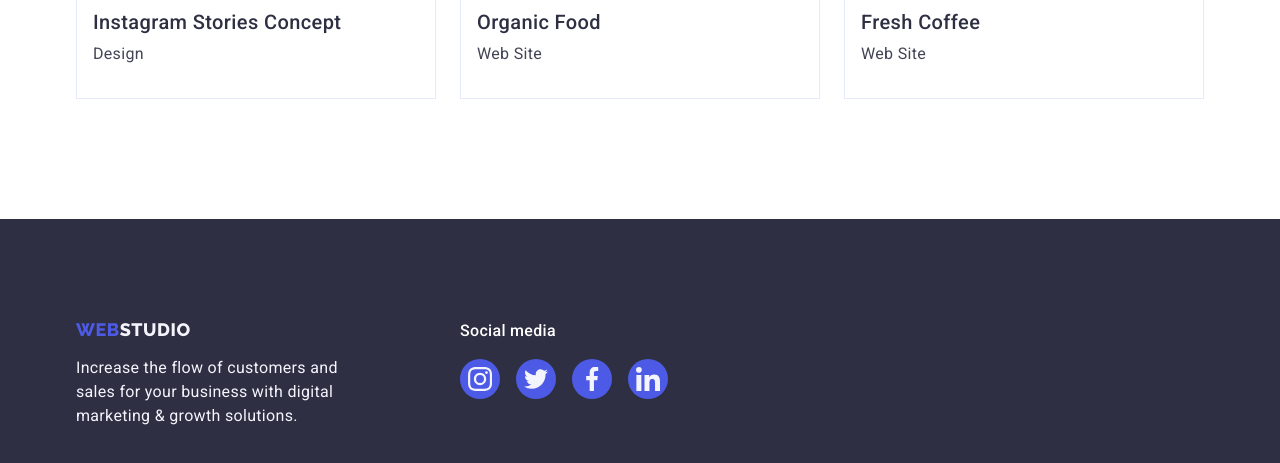
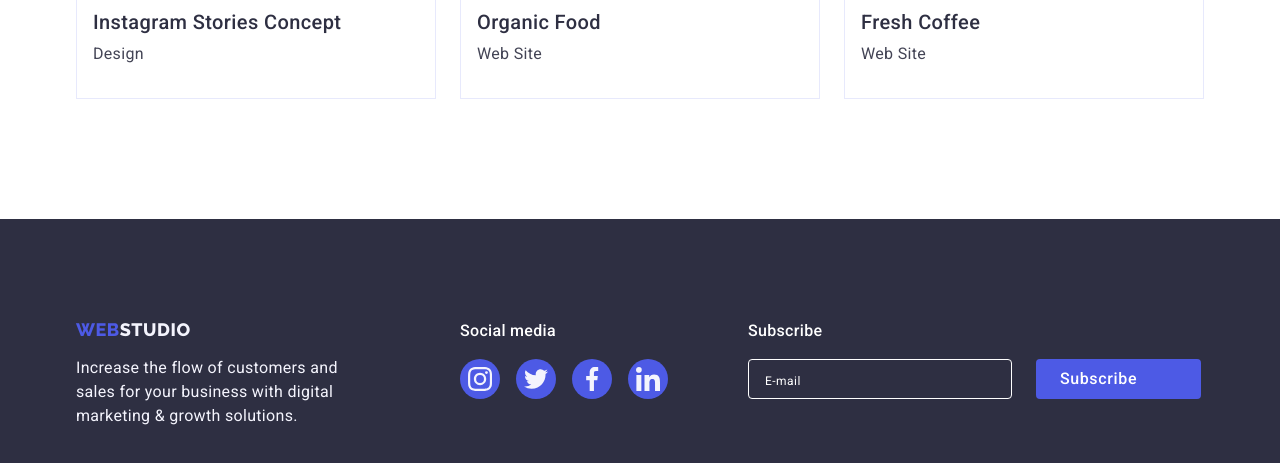
Before and after one commit to Oleksii16/goit-markup-hw-06, a plain HTML site: page portfolio.html in a window 1280 px wide. Shown: the part 1548-2011 px from the top of the page. Drawn offline with nearby package versions, Linux system fonts and the light colour scheme.

Commit message:
Update portfolio.html

```diff
--- a/portfolio.html
+++ b/portfolio.html
@@ -262,6 +262,20 @@
         <!--</div>-->
 
       </div>
+
+      <div class="div-three-footer">
+        <span class="span-div-footer-style">Subscribe</span>
+        <input type="text" class="input-div-footer-style input-text-style-footer" placeholder="E-mail">
+        <button class="button-div-footer-style">Subscribe
+          <svg class="svg-button-footer-style">
+            <use href="./images/frame.svg#icon-frame"></use>
+          </svg>
+        </button>
+      </div>
+
+
+
+
     </div>
   </footer>
 
```
